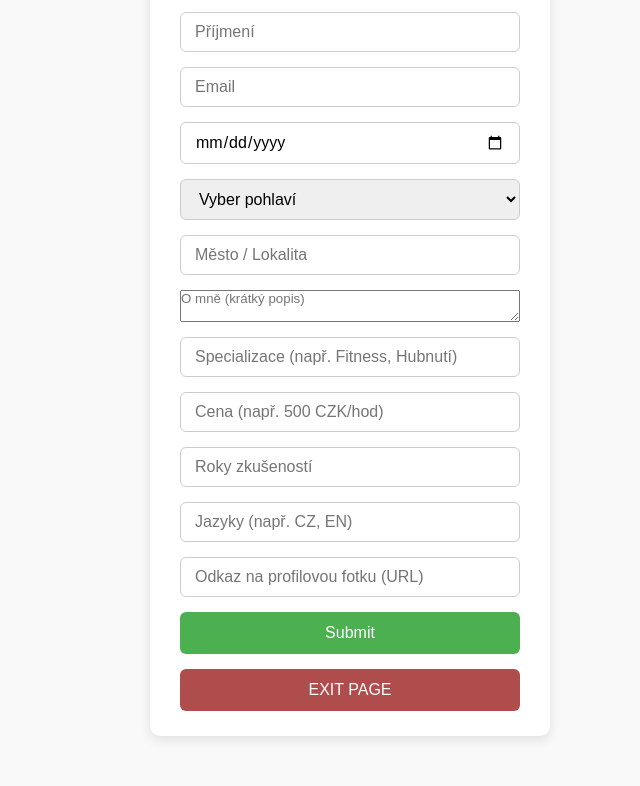
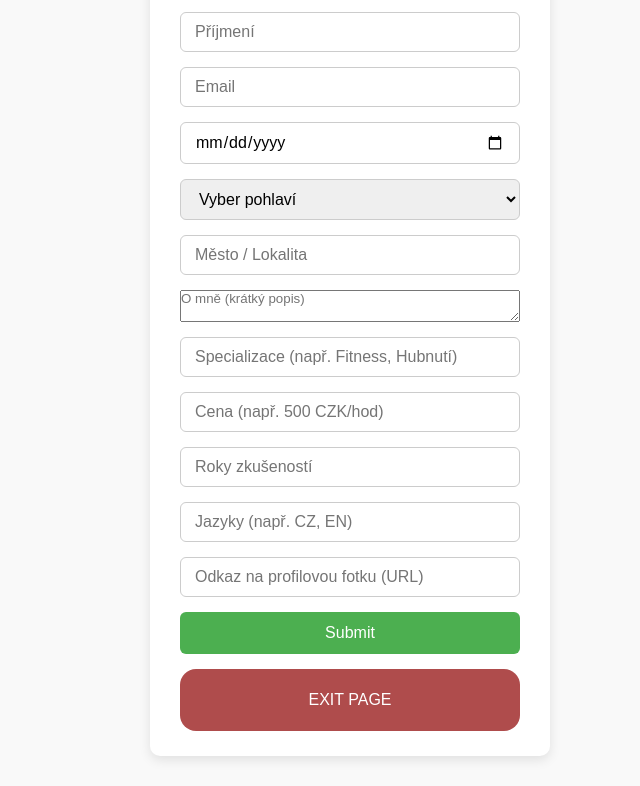
Before and after one commit to vojta-rgb/cztrainers, a plain HTML site: page index.html in a window 1280 px wide. Shown: the part 98-884 px from the top of the page, without its empty margins (310-950 px from the left). Drawn offline with Linux system fonts and the light colour scheme.

Commit message:
Update style.css

```diff
--- a/style.css
+++ b/style.css
@@ -63,9 +63,9 @@ form#registerForm button:hover {
 form#registerForm .btn-red {
   background-color: #af4c4c;
   color: white;
-  padding: 12px;
+  padding: 22px;
   border: none;
-  border-radius: 6px;
+  border-radius: 16px;
   font-size: 16px;
   cursor: pointer;
   transition: background-color 0.3s ease;
```
